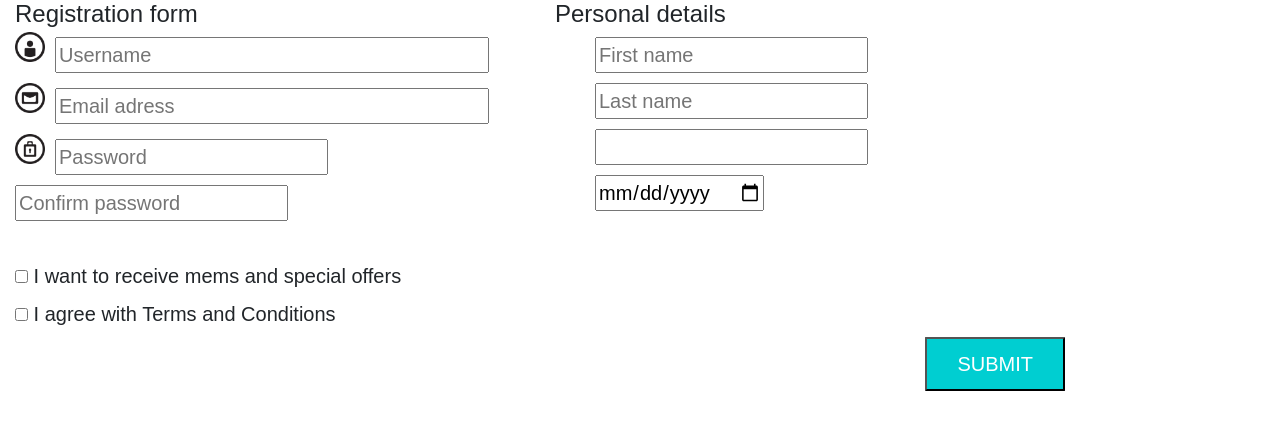
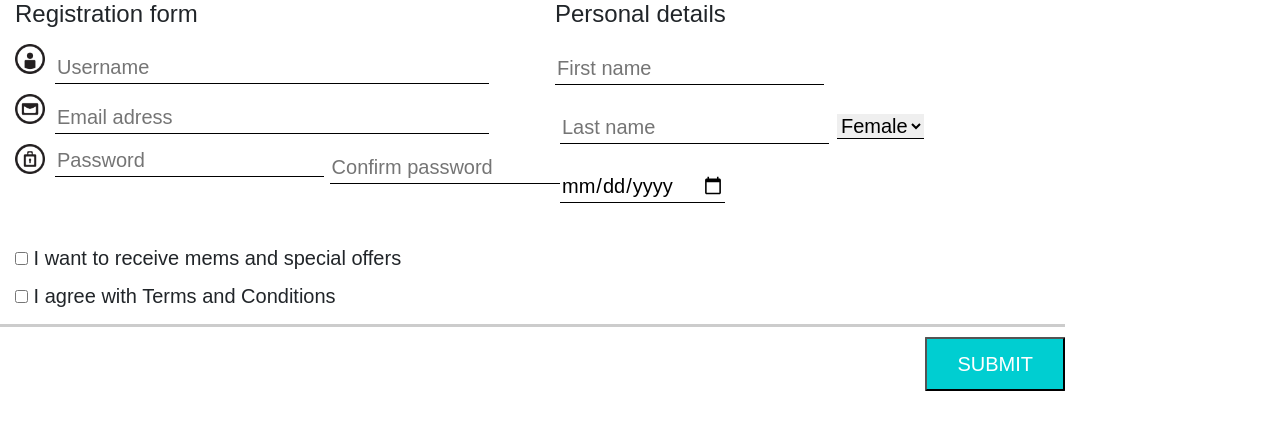
Before and after one commit to arahulina/F12, a plain HTML site: page index.html in a window 1280 px wide. Drawn offline with Linux system fonts and the light colour scheme.

Commit message:
maybe finish

```diff
--- a/css/style.css
+++ b/css/style.css
@@ -11,24 +11,28 @@ body {
 	margin: 0 auto;
   	display: flex;
 }
+h4 {
+	margin-bottom: 15px;
+}
 .reg ul {
 	margin: 0;
 	padding: 0;
+	align-items: center;
 }
-.reg ul li, .per ul li {
+.reg li, .per li {
 	list-style-type: none;
 	margin-bottom: 10px;
 }
-.reg ul li:nth-child(1)::before {
+.reg li:nth-child(1)::before {
 	content: '';
 	display: inline-block;
 	width: 30px;
 	height: 30px;
 	background: url(../img/username.png);
 	background-size: contain;
-	margin: -5px 10px 0 0;
+	margin: 0 10px 0 0;
 }
-.reg ul li:nth-child(2)::before {
+.reg li:nth-child(2)::before {
 	content: '';
 	display: inline-block;
 	width: 30px;
@@ -37,7 +41,7 @@ body {
 	background-size: contain;
 	margin: 0 10px 0 0;
 }
-.reg ul li:nth-child(3)::before {
+.reg li:nth-child(3)::before {
 	content: '';
 	display: inline-block;
 	width: 30px;
@@ -46,19 +50,51 @@ body {
 	background-size: contain;
 	margin: 0 10px 0 0;
 }
-.reg ul li:nth-child(4) {
-	width: 30%;
-	display: inline-block;
+.reg li:nth-child(3) {
+	display: inline-flex;
+}
+.reg li:nth-child(4) {
+	width: 35%;
+	display: inline-flex;
+	margin-top: -3px;
 }
 .long {
 	width: 85%;
-	flex-grow:1;
+}
+.per ul {
+	margin: 0;
+	padding: 0;
+	display: flex;
+	flex-flow: row wrap;
+	gap: 1vh;
+}
+.per li {
+	margin-top: 8px;
+}
+.per ul li:nth-child(2), .per ul li:nth-child(4) {
+	margin-left: 5px;
+}
+.per li:nth-child(4) {
+	margin-left: 127px;
+}
+input {
+	border: none;
+  	border-bottom: 1px solid black;
+}
+.per select{
+	border: none;
+	border-bottom: 1px solid #000;
+	background-color: none;
 }
 .checkbox {
 	margin-top: 30px;
 }
-hr {
+.line{
+	box-sizing: border-box;
+	width: 100%;
 	height: 3px;
+	background-color: #ccc;
+	margin: 5px 0px 10px -15px;
 }
 .sub {
 	width: 1080px;
--- a/index.html
+++ b/index.html
@@ -11,24 +11,28 @@
 	<link rel="stylesheet" type="text/css" href="css/style.css">
 </head>
 <body>
-<form action="">
+<form action="#" method="post" name="">
 <div class="container-fluid main">
 	<div class="row">
 		<div class="col-xl-6 reg">
 			<h4>Registration form</h4>
 			<ul>
-				<li><input type="text" class="one long" placeholder="Username" name="" required></li>
-				<li><input type="email" class="one long" placeholder="Email adress" maxlength="30" name="" required></li>
-				<li><input type="password" class="one" placeholder="Password" maxlength="10" name="" required></li>
-				<li><input type="password" class="one" placeholder="Confirm password" maxlength="10" name="" required></li>
+				<li><input type="text" class="one long" placeholder="Username" pattern="[A-Za-z]" maxlength="50" name="" required></li>
+				<li><input type="email" class="one long" placeholder="Email adress" pattern="[A-Za-z]/[0-9]" maxlength="30" name="" required></li>
+				<li><input type="password" class="one" placeholder="Password" pattern="[A-Za-z]/[0-9]" maxlength="10" name="" required></li>
+				<li><input type="password" class="one" placeholder="Confirm password" pattern="[A-Za-z]/[0-9]" maxlength="10" name="" required></li>
 			</ul>
 		</div>
 		<div class="col-xl-6 per">
 			<h4>Personal details</h4>
 			<ul>
-				<li><input type="text" class="one" placeholder="First name" maxlength="50" name="" required></li>
-				<li><input type="text" class="one" placeholder="Last name" maxlength="50" name=""></li>
-				<li><input type="text" class="one" placeholder="" name=""></li>
+				<li><input type="text" class="one" placeholder="First name" pattern="[A-Za-z]" maxlength="50" name="" required></li>
+				<li><input type="text" class="one" placeholder="Last name" pattern="[A-Za-z]" maxlength="50" name=""></li>
+				<li><select name="gender" size="1">
+					<option value="first">Male</option>
+					<option selected="selected" value="second">Female</option>
+					<option value="first">Other</option>
+					</select>
 				<li><input type="date" class="one" placeholder="mm/dd/yyyy" name="" required></li>
 			</ul>
 		</div>
@@ -44,9 +48,9 @@
 			</div>
 		</div>
 	</div>
+	<div class="line"></div>
 	<div class="container sub">
 		<div class="row">
-			<hr>
 			<div class="col-12">
 				<button type="submit">Submit</button>
 			</div>
```
